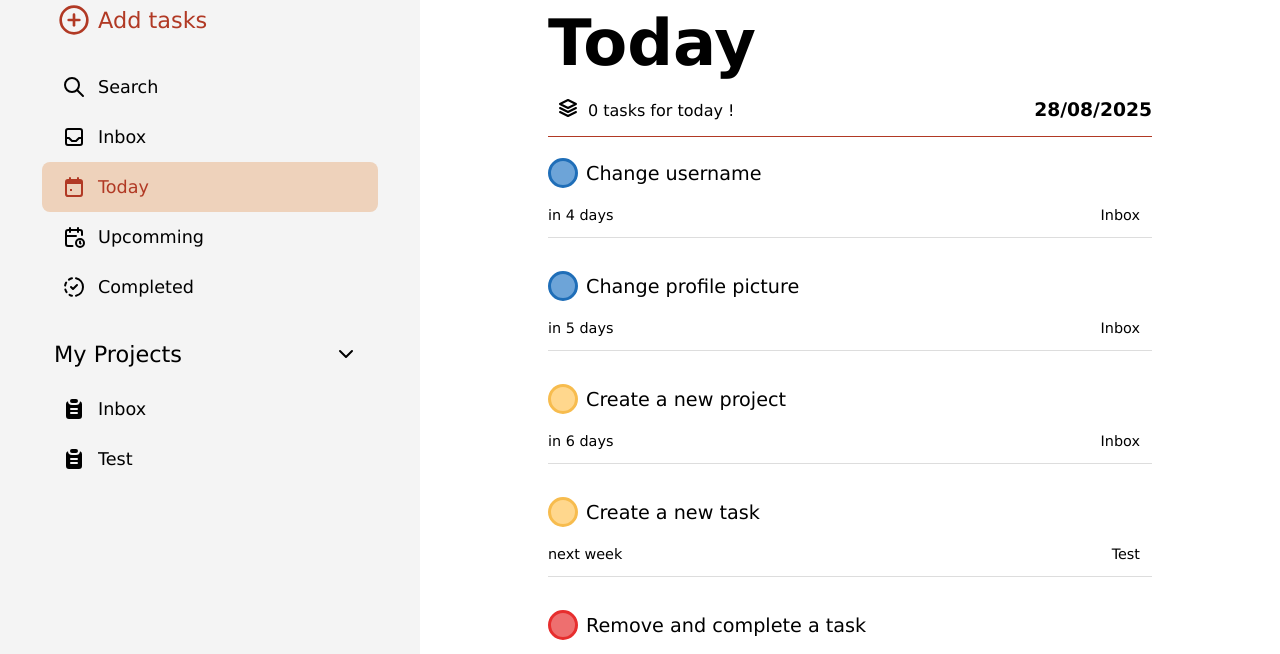
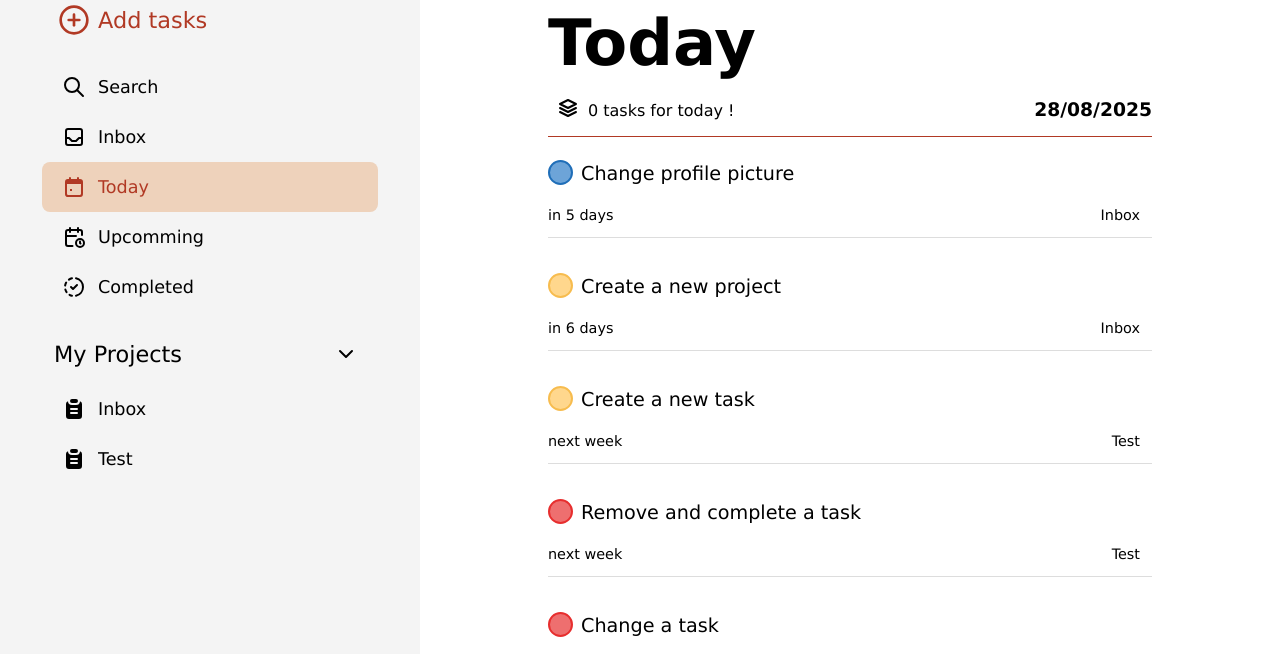
Before and after one commit to Oreus-F/ToDo, a website built with webpack: page src/template.html in a window 1280 px wide. Both pictures are taken after a click on the button 563 px from the left and 294 px from the top of the page. Shown: the part 122-776 px from the top of the page. Built offline with nearby package versions, Linux system fonts and the light colour scheme.

Commit message:
correct taskContainer for completeButton

```diff
--- a/src/contentTemplate.js
+++ b/src/contentTemplate.js
@@ -81,8 +81,8 @@ const taskTemplate = function(task){
     const taskContent = document.createElement('div');
     taskContent.setAttribute('class', 'flex-display column-direction gap-8 task-class');
 
-    taskContent.appendChild(createUpDiv(task, taskContent));
-    taskContent.appendChild(createDownDiv(task, taskContent));
+    taskContent.appendChild(createUpDiv(task, taskListElement));
+    taskContent.appendChild(createDownDiv(task, taskListElement));
 
     taskListElement.appendChild(taskContent)
 
@@ -115,9 +115,9 @@ const createUpDiv = function(task, container){
 
 
 const removeTaskDOM = function(task){
-    const taskContainer = document.querySelector('#taskContainer');
+    const taskListContainer = document.querySelector('#taskListContainer');
 
-    taskContainer.removeChild(task)
+    taskListContainer.removeChild(task)
 }
 
 
--- a/src/style.css
+++ b/src/style.css
@@ -746,12 +746,12 @@ button{
 
 
 .completed-button{
-    height: 30px;
-    width: 30px;
+    height: 25px;
+    width: 25px;
 
     border-radius: 24px;
 
-    border: var(--darker-grey) 3px solid;
+    border: var(--darker-grey) 2px solid;
 }
 
 
--- a/src/todayButton.js
+++ b/src/todayButton.js
@@ -41,6 +41,7 @@ const displayTasksToday = function(todayList){
     if(todayList.length > 0){
 
         const taskListContainer = document.createElement('ul');
+        taskListContainer.setAttribute('id', 'taskListContainer')
         taskListContainer.setAttribute('class', 'taskList-container')
 
         for(let x=0; x < todayList.length; x++){
```
